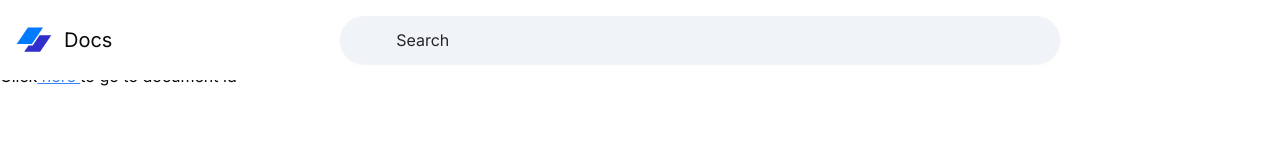
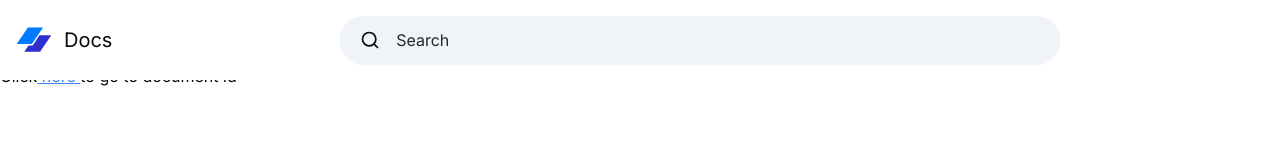
Before and after one commit to LukaD45/Google-docs, a Next.js app: page / in a window 1280 px wide. Shown: the top 160 px of the page. Built offline with nearby package versions, Linux system fonts and the light colour scheme.

Commit message:
added button inseide search-input and its functionality

```diff
--- a/src/app/(home)/search-input.tsx
+++ b/src/app/(home)/search-input.tsx
@@ -1,13 +1,35 @@
+"use client";
+import { Button } from "@/components/ui/button";
 import { Input } from "@/components/ui/input";
+import { SearchIcon } from "lucide-react";
+import { useRef, useState } from "react";
 
 export const SearchInput = () => {
+  const [value, setValue] = useState("");
+  const inputRef = useRef<HTMLInputElement>(null);
+
+  const handleChange = (e: React.ChangeEvent<HTMLInputElement>) => {
+    setValue(e.currentTarget.value);
+  };
+
   return (
     <div className="flex-1 flex items-center justify-center">
       <form className="relative max-w-[720px] w-full">
         <Input
+          value={value}
+          onChange={handleChange}
+          ref={inputRef}
           placeholder="Search"
           className="md:text-base placeholder:text-neutral-800 px-14 w-full border-none focus-visible:shadow-[0_1p_1px_0_rgba(65,69,73,.3),0_1px_3px_1px_rgba(65,69,73,.15)] bg-[#f0f4f8] rounded-full h-[48px] focus-visible:ring-0 focus:bg-white"
         />
+        <Button
+          type="submit"
+          variant="ghost"
+          size="icon"
+          className="absolute left-3 top-1/2 -translate-y-1/2 [&_svg]:size-5 rounded-full"
+        >
+          <SearchIcon />
+        </Button>
       </form>
     </div>
   );
```
